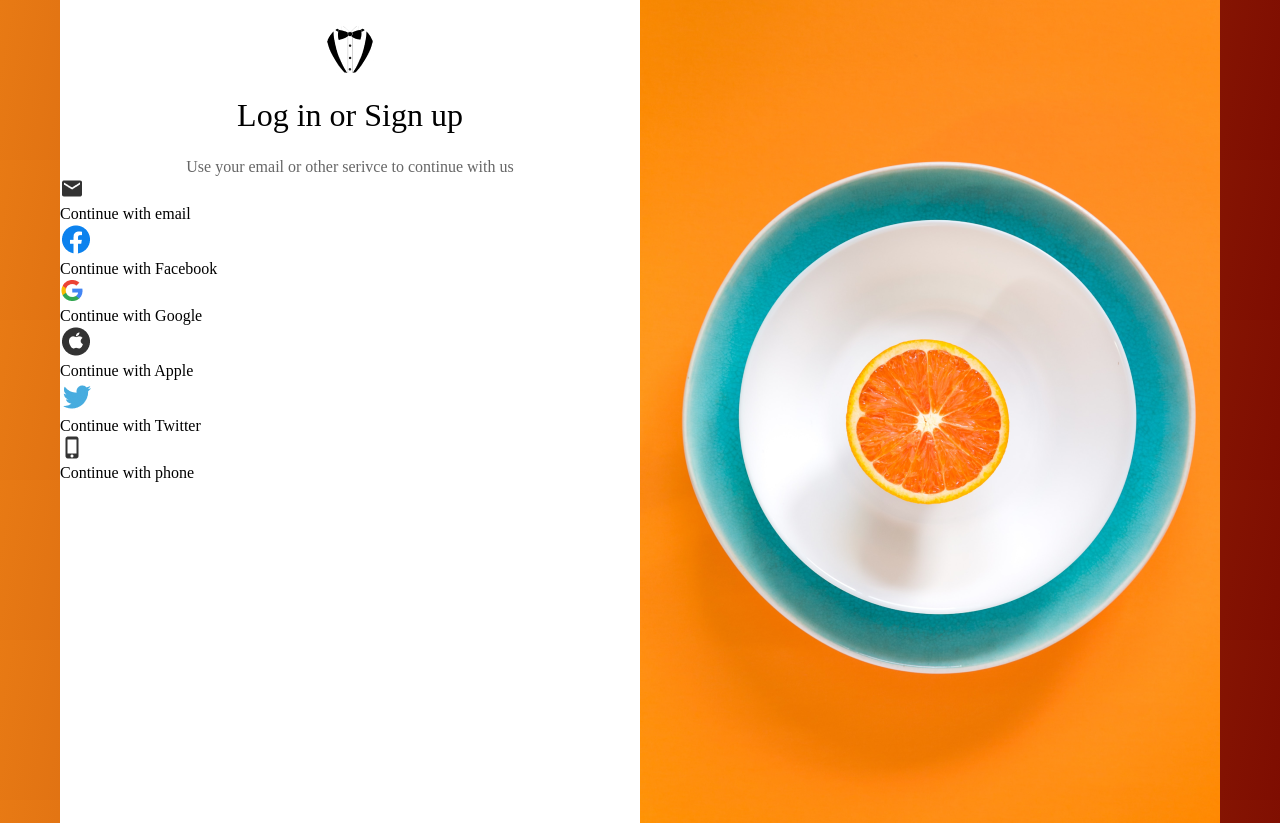
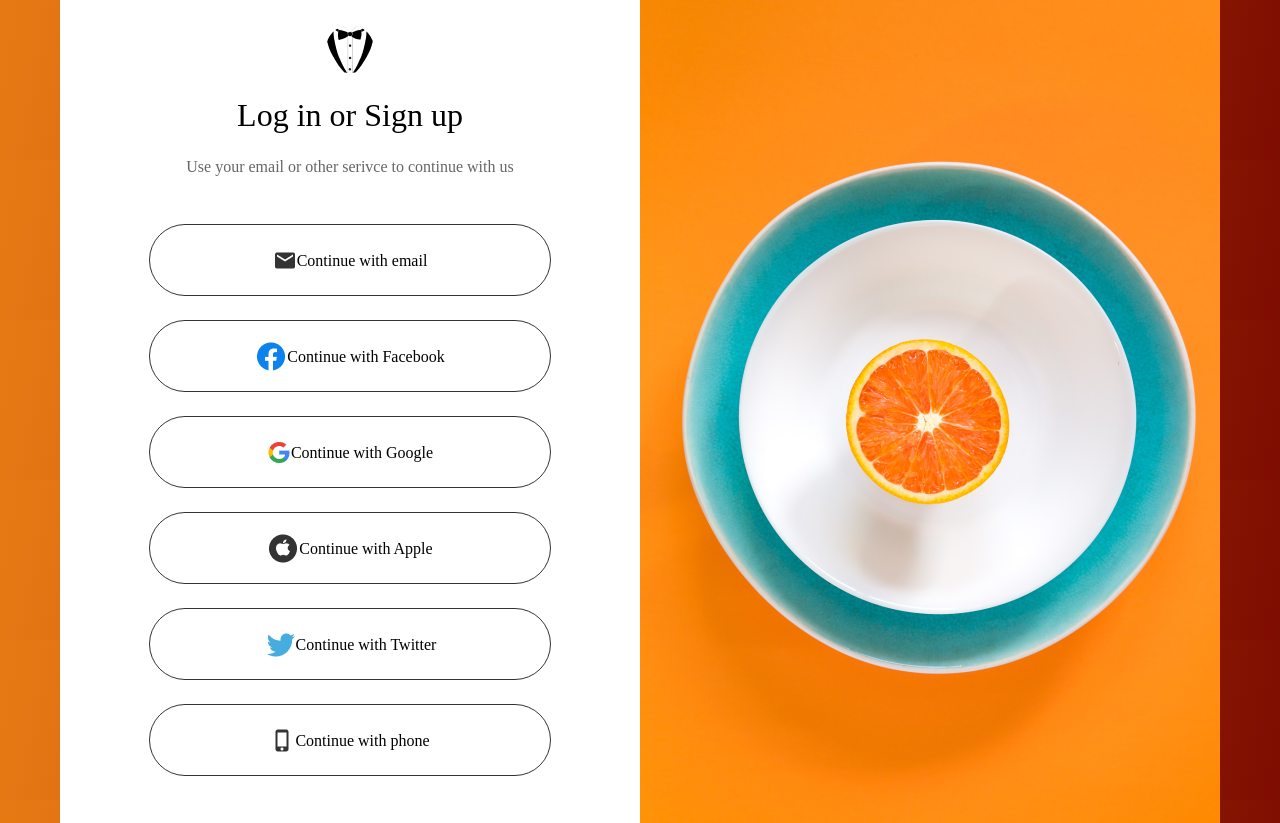
Before and after one commit to Tnath1/learnable-tst, a plain HTML site: page signup.html in a window 1280 px wide. Drawn offline with Linux system fonts and the light colour scheme.

Commit message:
design completed

```diff
--- a/Scss/style.scss
+++ b/Scss/style.scss
@@ -199,10 +199,30 @@ $White-Colour: #fff;
 
       .paragraph-one {
         color: #666;
-        font-family: Poppins;
         font-size: 1rem;
-        font-style: normal;
         font-weight: 400;
+      }
+    }
+
+    .social-links-container {
+
+      display: flex;
+      flex-direction: column;
+      justify-content: center;
+      align-items: center;
+      margin-top: 3rem;
+      gap: 1.5rem;
+      .social-links {
+        display: flex;
+        width: 25.125rem;
+        height: 4.5rem;
+        padding: 1.28125rem 3.5rem 1.21875rem 3.5rem;
+        justify-content: center;
+        align-items: center;
+        border-radius: 2.5rem;
+        border: 1px solid #333;
+        background: #fff;
+        cursor: pointer;
       }
     }
   }
```
Also changed, not shown: css/style.css.
